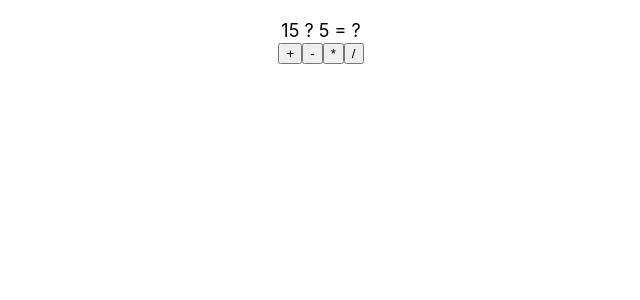
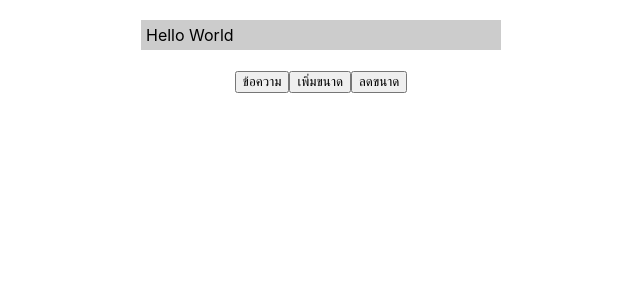
Before and after one commit to Aekkarinkanbaiya/app1, a React (Create React App) app: page / in a window 1280 px wide. Shown: the top 300 px of the page, without its empty margins (319-959 px from the left). Built offline with nearby package versions, Linux system fonts and the light colour scheme.

Commit message:
Commit Add state-func.js
Commit Add state-func.js

```diff
--- a/src/App.js
+++ b/src/App.js
@@ -1,9 +1,10 @@
 import React from 'react'
 import { EventData2 } from './event-data';
 import RefsFunc from './refs-func';
+import Messagebox from './state-func';
 
 function App() {
-  return <RefsFunc/>
+  return <Messagebox/>
 }
 
 export default App;
--- /dev/null
+++ b/src/state-func.js
@@ -0,0 +1,33 @@
+import React,{useState} from "react";
+
+export default function Messagebox(){
+    let[text,setText] = useState('Hello World')
+    let[size,setSize] = React.useState(16)
+
+    const onClickSetText = () => {
+        let t = prompt('กำหนดข้อความ')
+        if(t){
+            setText(t)
+        }
+    }
+    const onClickZoomln = () => {
+        let newSize = size + 1
+        setSize(newSize)
+    }
+    let msgboxSyle = {
+        display:'inline-block',
+        width:350,
+        fontSize:size,
+        backgroundColor:'#ccc',
+        padding:5,
+        textAlign:'left'
+    }
+    return(
+        <div style={{textAlign:'center',marginTop:20}}>
+            <div style={msgboxSyle}>{text}</div><br/><br/>
+            <button onClick={onClickSetText}>ข้อความ</button>
+            <button onClick={onClickZoomln}>เพิ่มขนาด</button>
+            <button onClick={()=>setSize(size-1)}>ลดขนาด</button>
+        </div>
+    )
+}
```
